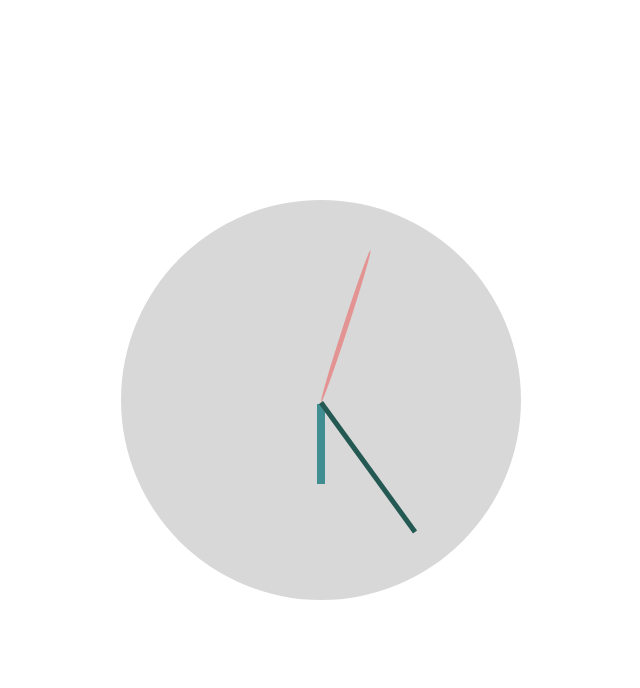
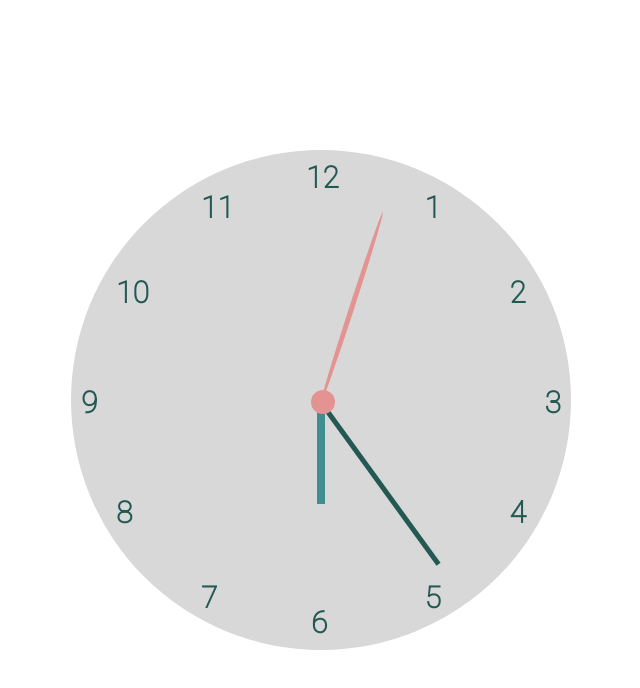
Before and after one commit to Braulio95/PS4_event_loop, a plain HTML site: page prob_1/index.html in a window 1280 px wide. Shown: the whole page, without its empty margins (319-959 px from the left). Drawn offline with Linux system fonts and the light colour scheme.

Commit message:
ejercicio 1 terminado

```diff
--- a/prob_1/index.html
+++ b/prob_1/index.html
@@ -7,13 +7,30 @@
     <title>Analog Clock</title>
     <link rel="stylesheet" href="styles.css">
     <link rel="icon" href="https://upload.wikimedia.org/wikipedia/commons/3/3d/Clock_12-00.svg">
+    <link rel="preconnect" href="https://fonts.googleapis.com">
+    <link rel="preconnect" href="https://fonts.gstatic.com" crossorigin>
+    <link href="https://fonts.googleapis.com/css2?family=Roboto:wght@100&display=swap" rel="stylesheet">
+
 </head>
 <body>
     <section>
         <div class="clock">
-            <div class="hour"></div>
+            <div class="hour hour1">1</div>
+            <div class="hour hour2">2</div>
+            <div class="hour hour3">3</div>
+            <div class="hour hour4">4</div>
+            <div class="hour hour5">5</div>
+            <div class="hour hour6">6</div>
+            <div class="hour hour7">7</div>
+            <div class="hour hour8">8</div>
+            <div class="hour hour9">9</div>
+            <div class="hour hour10">10</div>
+            <div class="hour hour11">11</div>
+            <div class="hour hour12">12</div>
+            <div class="hourhand"></div>
             <div class="min"></div>
             <div class="sec"></div>
+            <div class="point"></div>
         </div>
     </section>
     <script src="script.js"></script>
--- a/prob_1/script.js
+++ b/prob_1/script.js
@@ -1,6 +1,6 @@
 const minEl = document.querySelector('.min');
 const secEl = document.querySelector('.sec');
-const hourEl = document.querySelector('.hour');
+const hourEl = document.querySelector('.hourhand');
 
 
 
--- a/prob_1/styles.css
+++ b/prob_1/styles.css
@@ -13,15 +13,23 @@ section{
 }
 
 .clock{
-    height: 400px;
-    width: 90%;
-    max-width: 400px;
+    height: 500px;
+    width: 500px;
     border-radius: 50%;
     background-color: rgb(216, 216, 216);
     position: relative;
 }
+.point{
+    height: 24px;
+    width: 24px;
+    border-radius: 50%;
+    background-color: rgb(228, 147, 147);
+    position: absolute;
+    top: 240px;
+    left: 240px;
+}
 
-.hour,.min,.sec{
+.hourhand,.min,.sec{
     position: absolute;
     top: 50%;
     left: 50%;
@@ -32,7 +40,7 @@ section{
     transform-origin: left;
 
 }
-.hour{
+.hourhand{
     width: 20%;
     background-color: rgb(64, 142, 145);
     height: 8px;
@@ -41,3 +49,60 @@ section{
     border-radius: 50%;
     background-color: rgb(228, 147, 147);
 }
+
+.hour{
+    font-family: 'Roboto', sans-serif;
+    font-size: 30px;
+    font-weight: 800;
+    position: absolute;
+    color: rgb(36, 89, 83);
+}
+
+.hour1{
+    top: 40px;
+    right: 130px;
+}
+.hour2{
+    top: 125px;
+    right: 45px;
+}
+.hour3{
+    top: 235px;
+    right: 10px;
+}
+.hour4{
+    top: 345px;
+    right: 45px;
+}
+.hour5{
+    top: 430px;
+    right: 130px;
+}
+.hour6{
+    bottom: 10px;
+    left: 240px;
+}
+.hour7{
+    top: 430px;
+    left: 130px;
+}
+.hour8{
+    top: 345px;
+    left: 45px;
+}
+.hour9{
+    top: 235px;
+    left: 10px;
+}
+.hour10{
+    top: 125px;
+    left: 45px;
+}
+.hour11{
+    top: 40px;
+    left: 130px;
+}
+.hour12{
+    top: 10px;
+    left: 235px;
+}
```
